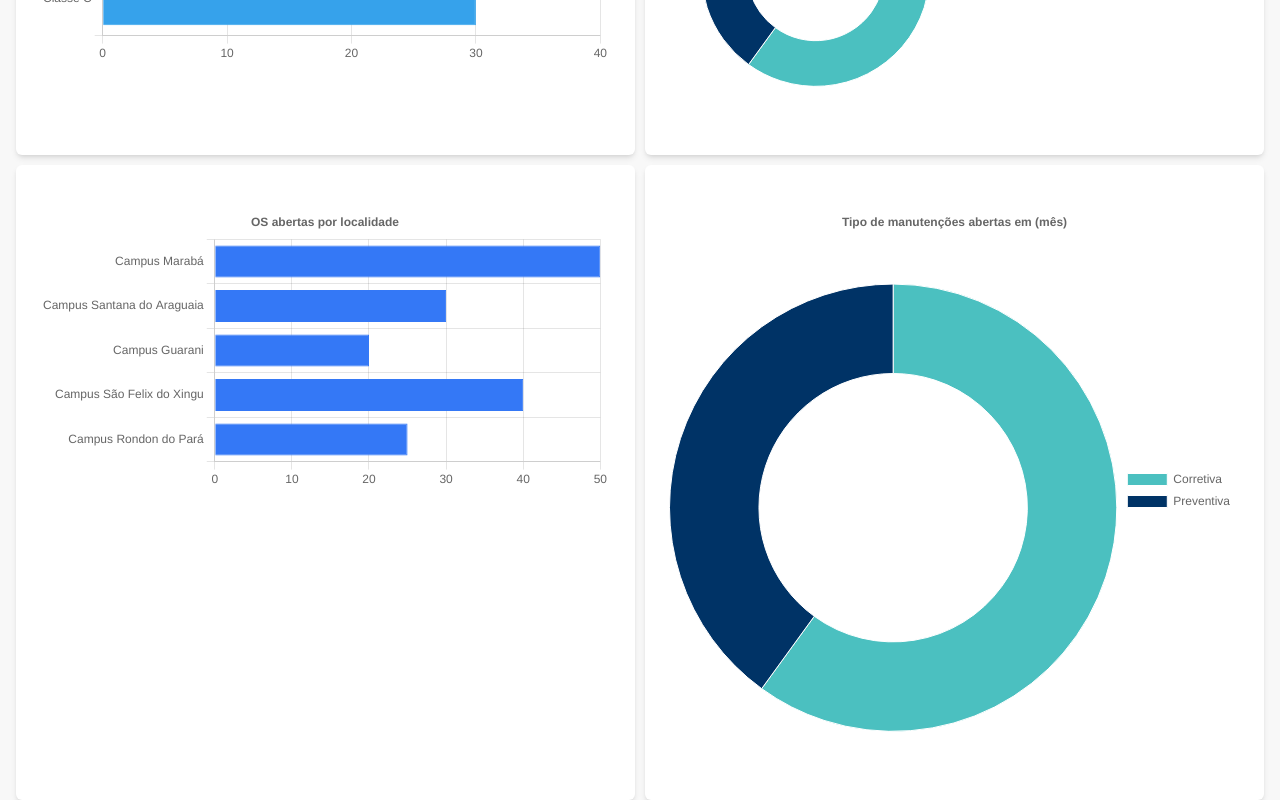
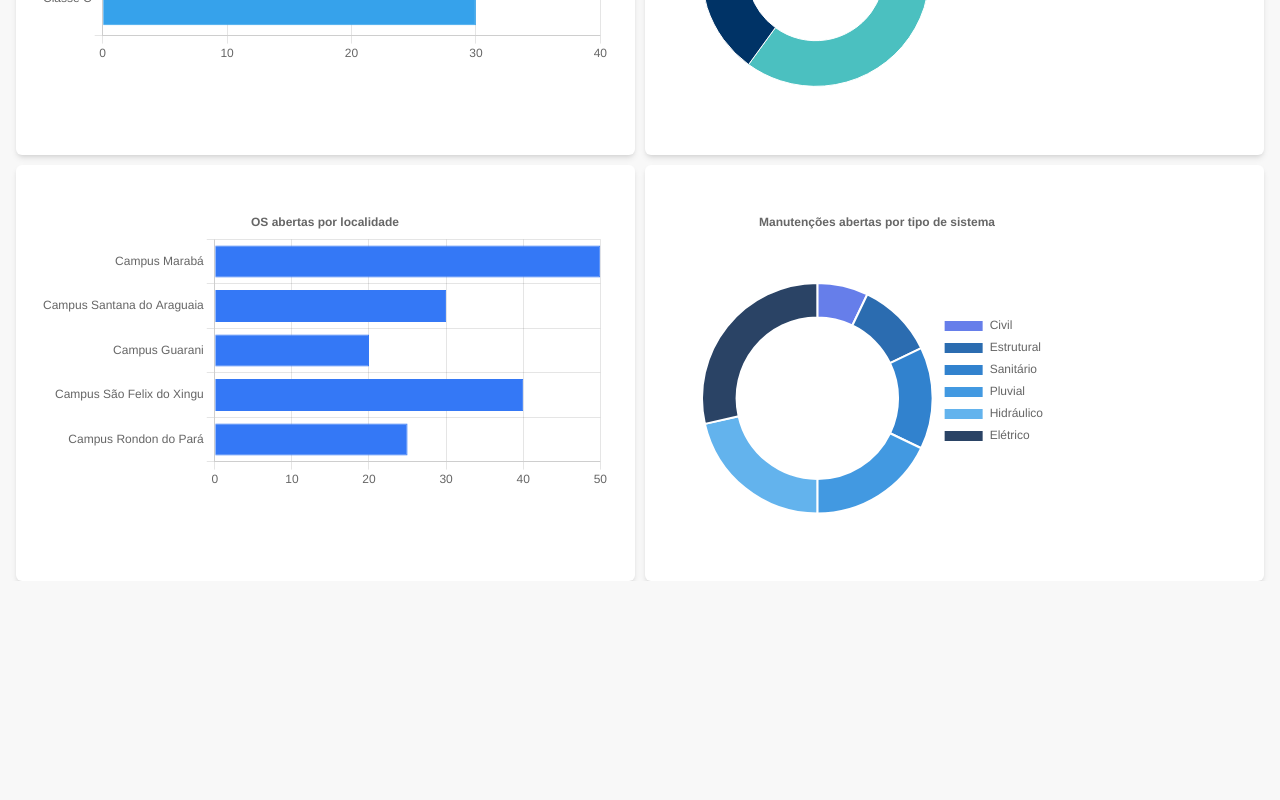
Before and after one commit to WemellyNunes/frontend_application_disem, a React (Vite) app: page /dashboard in a window 1280 px wide. Shown: the part 565-1365 px from the top of the page. After the commit the page ends 1146 px from the top, so only its background shows below. Built offline with nearby package versions, Linux system fonts and the light colour scheme; a web font is replaced by a local one.

Commit message:
feat: add o componente grafico de rosca por tipo de sistema

```diff
--- /dev/null
+++ b/src/components/graphics/doughnutSecondary/index.jsx
@@ -0,0 +1,59 @@
+import { Doughnut } from 'react-chartjs-2';
+import { Chart as ChartJS, ArcElement, Tooltip, Legend } from 'chart.js';
+
+ChartJS.register(ArcElement, Tooltip, Legend);
+
+const DoughnutSystem = ({ data }) => {
+    const chartData = {
+        labels: ['Civil', 'Estrutural', 'Sanitário', 'Pluvial', 'Hidráulico', 'Elétrico'],
+        datasets: [
+            {
+                label: 'Manutenções',
+                data: [10, 15, 20, 25, 30, 40], // Substitua esses valores pelos dados da API no futuro
+                backgroundColor: [
+                    '#667eea', // Civil
+                    '#2b6cb0', // Estrutural
+                    '#3182ce', // Sanitário
+                    '#4299e1', // Pluvial
+                    '#63b3ed', // Hidráulico
+                    '#2a4365', // Elétrico
+                ],
+                hoverBackgroundColor: [
+                    '#667eea',
+                    '#2b6cb0',
+                    '#3182ce',
+                    '#4299e1',
+                    '#63b3ed',
+                    '#2a4365',
+                ],
+                borderWidth: 2,
+            },
+        ],
+    };
+
+    const options = {
+        responsive: true,
+        cutout: '70%', // Faz o efeito de rosca mais pronunciado
+        plugins: {
+            legend: {
+                position: 'right',
+            },
+            title: {
+                display: true,
+                text: 'Manutenções abertas por tipo de sistema',
+            },
+            tooltip: {
+                callbacks: {
+                    label: (tooltipItem) => {
+                        return `${tooltipItem.label}: ${tooltipItem.raw}%`; // Exibe % no tooltip
+                    },
+                },
+            },
+        },
+    };
+
+    return <Doughnut data={chartData} options={options} />
+
+};
+
+export default DoughnutSystem;
--- a/src/pages/dashboard/index.jsx
+++ b/src/pages/dashboard/index.jsx
@@ -5,6 +5,7 @@ import BarGraphic from "../../components/graphics/barPrimary"
 import SectionSecondary from "../../components/section/sectionSecondary";
 import LocationBarChart from "../../components/graphics/barSecondary";
 import DoughnutChart from "../../components/graphics/doughnutPrimary";
+import DoughnutSystem from "../../components/graphics/doughnutSecondary";
 
 export default function Dashboard() {
     return (
@@ -80,7 +81,9 @@ export default function Dashboard() {
                         </SectionSecondary>
 
                         <SectionSecondary>
-                            <DoughnutChart/>
+                            <div className="w-full pl-8 lg:w-96">
+                                <DoughnutSystem/>
+                            </div>
                         </SectionSecondary>
                     </div>
 
```
